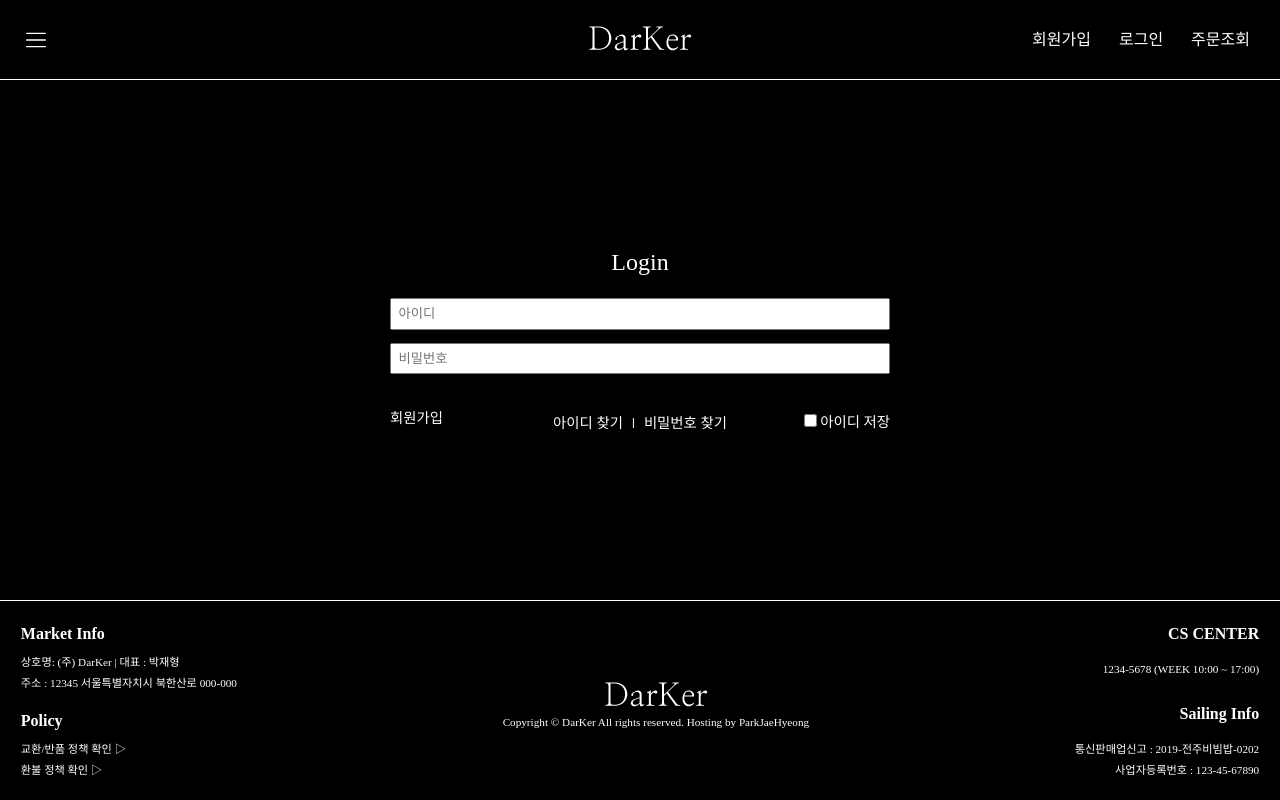
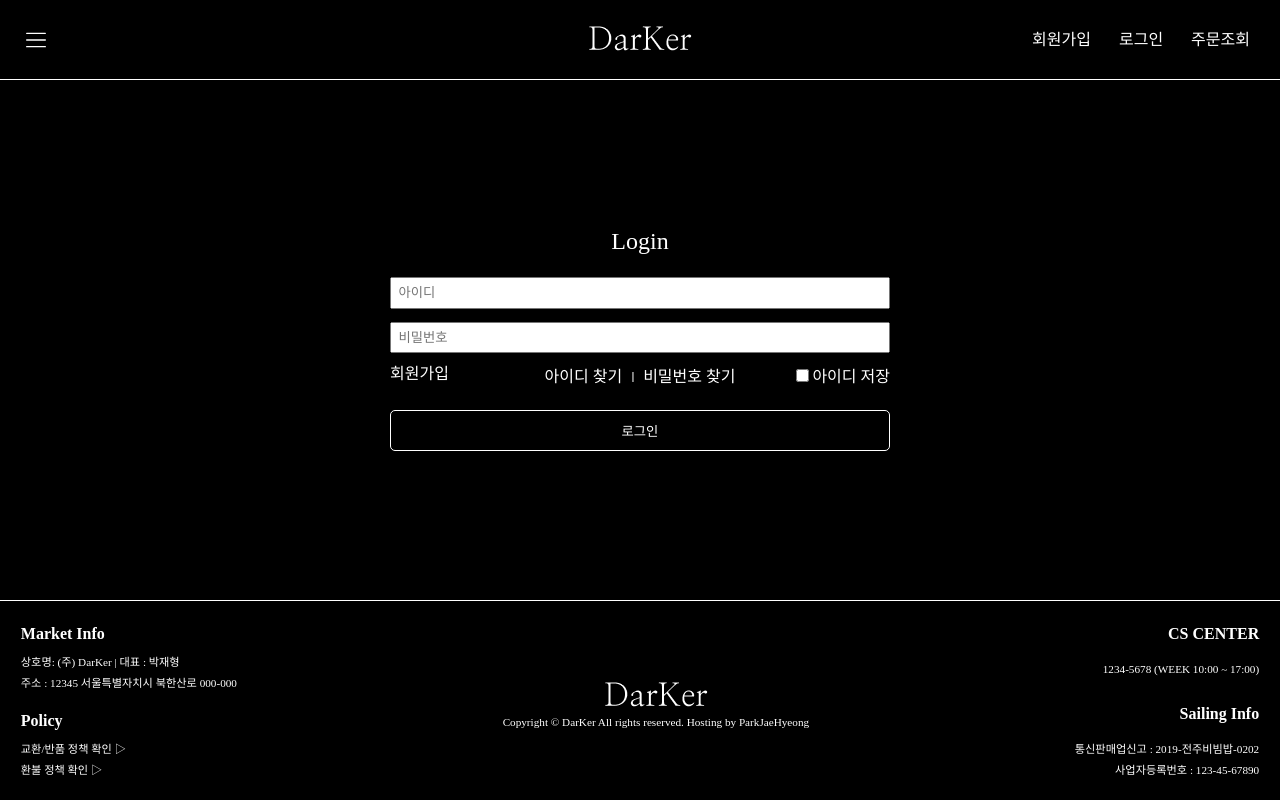
Before and after one commit to zae-hyeong/DarKer, a React (Create React App) app: page /login in a window 1280 px wide. Built offline with nearby package versions, Linux system fonts and the light colour scheme; a web font is replaced by a local one.

Commit message:
[refactor] seperate login and signup stylesheet

```diff
--- a/src/App.js
+++ b/src/App.js
@@ -1,7 +1,7 @@
 import "./App.css";
 import Main from "./Component/Main/Main";
-import Login from "./Component/Auth/Login";
-import Signup from "./Component/Auth/Signup";
+import Login from "./Component/Account/Login";
+import Signup from "./Component/Account/Signup";
 import ProductDetail from "./Component/Product/ProductDetail";
 import { createBrowserRouter, RouterProvider } from "react-router-dom";
 import RootLayout from "./Component/RootLayout";
--- /dev/null
+++ b/src/Component/Account/Account.css
@@ -0,0 +1,46 @@
+.account-page-wrapper {
+  width: 100%;
+  height: calc(100vh - 80px - 400px);
+  display: flex;
+  justify-content: center;
+  align-items: center;
+}
+
+@media (max-height: 1000px) {
+  .account-page-wrapper {
+    height: calc(100vh - 80px - 200px);
+  }
+}
+
+.account-form-title-label {
+  font-size: 1.5rem;
+  margin-bottom: 1.5rem;
+}
+
+.account-submit-button {
+  width: 100%;
+  padding: 10px 0px;
+  border-radius: 5px;
+  border: white solid 1px;
+  background-color: black;
+  color: white;
+  margin-top: 25px;
+}
+
+#login-form,
+#signup-form {
+  width: 100%;
+  max-width: 500px;
+  display: flex;
+  flex-direction: column;
+  justify-content: center;
+  align-items: center;
+}
+
+#login-form > input,
+.signup-input-wrapper input {
+  width: 100%;
+  padding: 0.4rem;
+  box-sizing: border-box;
+  margin-bottom: 0.8rem;
+}
--- /dev/null
+++ b/src/Component/Account/Login.css
@@ -0,0 +1,41 @@
+#id-input,
+#pw-input {
+  width: 100%;
+  max-width: 500px;
+}
+
+#login-detail-wrapper {
+  width: 100%;
+  position: relative;
+}
+
+#find-id::after {
+  content: "";
+  flex-grow: 1;
+  background-color: white;
+  height: 0.6rem;
+  width: 1px;
+  margin: 0px 10px;
+  display: inline-block;
+  line-height: 1rem;
+}
+
+#find-wrapper {
+  position: absolute;
+  right: 50%;
+  bottom: 0%;
+  transform: translateX(50%);
+  display: flex;
+}
+
+.signup {
+  float: left;
+}
+
+#save-id-wrapper {
+  float: right;
+}
+
+#id-input {
+  margin-bottom: 1rem;
+}
--- a/src/Component/Auth/Login.js
+++ b/src/Component/Account/Login.js
@@ -1,5 +1,7 @@
 import React, { useState } from "react";
-import "./LoginSignup.css";
+import { Link } from "react-router-dom";
+import "./Account.css";
+import "./Login.css";
 
 const Login = () => {
   const [idInputValue, setIdInputValue] = useState("");
@@ -14,12 +16,11 @@ const Login = () => {
   };
 
   return (
-    <div className="login-wrapper">
+    <div className="account-page-wrapper">
       <form id="login-form" action="submit">
-        <label className="login-form-label" htmlFor="login-form">
+        <label className="account-form-title-label" htmlFor="login-form">
           Login
         </label>
-
         <input
           id="id-input"
           type="text"
@@ -34,8 +35,10 @@ const Login = () => {
           value={passwordInputValue}
           onChange={passwordChangeHandler}
         />
-        <div id="login-detail">
-          <span className="signup">회원가입</span>
+        <div id="login-detail-wrapper">
+          <span className="signup">
+            <Link to={"/signup"}>회원가입</Link>
+          </span>
           <div id="find-wrapper">
             <span id="find-id">아이디 찾기</span>
             <span id="find-pw">비밀번호 찾기</span>
@@ -45,6 +48,7 @@ const Login = () => {
             <label htmlFor="save-id">아이디 저장</label>
           </div>
         </div>
+        <button className="account-submit-button">로그인</button>
       </form>
     </div>
   );
--- /dev/null
+++ b/src/Component/Account/Signup.css
@@ -0,0 +1,41 @@
+.signup-input-wrapper {
+  display: flex;
+  width: 100%;
+  box-sizing: border-box;
+}
+.signup-input-wrapper > label {
+  width: 27%;
+  text-align: start;
+  margin-right: 3%;
+}
+
+.signup-input-wrapper > input.deactive {
+  border: red 6px solid;
+}
+
+.signup-input-wrapper > input {
+  width: 70%;
+  box-sizing: border-box;
+}
+
+.signup-input-wrapper > label::before {
+  content: "·";
+  font-size: large;
+  color: red;
+  margin-right: 10%;
+}
+
+#signup-detail {
+  display: flex;
+  flex-direction: column;
+  align-items: end;
+  margin-top: 0.5rem;
+}
+
+#personal-info-agree-wrapper {
+margin-bottom: 0.3rem;
+}
+
+#signup-detail label {
+  margin-right: 0.4rem;
+}
--- a/src/Component/Auth/Signup.js
+++ b/src/Component/Account/Signup.js
@@ -1,15 +1,19 @@
 import React, { useState } from "react";
-import "./LoginSignup.css";
+import "./Account.css";
+import "./Signup.css";
 
 const Signup = () => {
   const [emailInputValue, setEmailInputValue] = useState("");
   const [idInputValue, setIdInputValue] = useState("");
   const [passwordInputValue, setPasswordInputValue] = useState("");
-  const [passwordConfirmInputValue, setPasswordConfirmInputValue] = useState("");
+  const [passwordConfirmInputValue, setPasswordConfirmInputValue] =
+    useState("");
   const [phoneNumberInputValue, setPhoneNumberInputValue] = useState("");
 
   const emailRegex = new RegExp("^([A-Za-z]|[0-9])+$");
-  const phoneNumberRegex = new RegExp("/^01([0|1|6|7|8|9]?)-?([0-9]{3,4})-?([0-9]{4})$/");
+  const phoneNumberRegex = new RegExp(
+    "/^01([0|1|6|7|8|9]?)-?([0-9]{3,4})-?([0-9]{4})$/"
+  );
 
   const emailInputHandler = (e) => {
     setEmailInputValue(e.target.value);
@@ -58,9 +62,9 @@ const Signup = () => {
   };
 
   return (
-    <div className="signup-wrapper">
+    <div className="account-page-wrapper">
       <form id="signup-form" action="submit">
-        <label className="signup-form-label" htmlFor="signup-form">
+        <label className="account-form-title-label" htmlFor="signup-form">
           Signup
         </label>
         <div className="signup-input-wrapper">
@@ -127,6 +131,7 @@ const Signup = () => {
             <input id="user-agreements" type="checkbox"></input>
           </div>
         </div>
+        <button className="account-submit-button">회원가입</button>
       </form>
     </div>
   );
--- a/src/Component/Auth/LoginSignup.css
+++ /dev/null
@@ -1,116 +0,0 @@
-.login-wrapper,
-.signup-wrapper {
-  width: 100%;
-  height: calc(100vh - 80px - 400px);
-  display: flex;
-  justify-content: center;
-  align-items: center;
-}
-
-@media (max-height: 1000px) {
-  .login-wrapper,
-  .signup-wrapper {
-    height: calc(100vh - 80px - 200px);
-  }
-}
-
-#login-form,
-#signup-form {
-  display: flex;
-  flex-direction: column;
-  justify-content: center;
-  align-items: center;
-
-  width: 500px;
-}
-
-.login-form-label,
-.signup-form-label {
-  font-size: 1.5rem;
-  margin-bottom: 1.5rem;
-}
-
-#login-form > input,
-.signup-input-wrapper input {
-  width: 100%;
-  padding: 0.4rem;
-  box-sizing: border-box;
-  margin-bottom: 0.8rem;
-}
-
-#id-input {
-  margin-bottom: 1rem;
-}
-
-#login-detail {
-  width: 100%;
-  position: relative;
-  font-size: 0.9rem;
-  margin-top: 1.5rem;
-}
-
-#find-wrapper {
-  position: absolute;
-  right: 50%;
-  bottom: 0%;
-  transform: translateX(50%);
-  display: flex;
-}
-
-#find-id::after {
-  content: "";
-  flex-grow: 1;
-  background-color: white;
-  height: 0.6rem;
-  width: 1px;
-  margin: 0px 10px;
-  display: inline-block;
-  line-height: 1rem;
-}
-
-#id-input,
-#pw-input {
-  width: 100%;
-}
-
-.signup {
-  float: left;
-}
-
-#save-id-wrapper {
-  float: right;
-}
-
-.signup-input-wrapper {
-  display: flex;
-  width: 100%;
-  box-sizing: border-box;
-}
-.signup-input-wrapper > label {
-  width: 27%;
-  text-align: start;
-  margin-right: 3%;
-}
-
-.signup-input-wrapper > input {
-  width: 70%;
-  box-sizing: border-box;
-}
-
-.signup-input-wrapper > input.deactive {
-  border: red 6px solid;
-}
-
-.signup-input-wrapper > label::before {
-  content: "·";
-  font-size: large;
-  color: red;
-  margin-right: 10%;
-}
-
-#signup-detail {
-  display: flex;
-  flex-direction: column;
-  align-items: end;
-  margin-top: 0.5rem;
-}
```
Also changed, not shown: src/public/svg/hamburger-button.svg (added).
